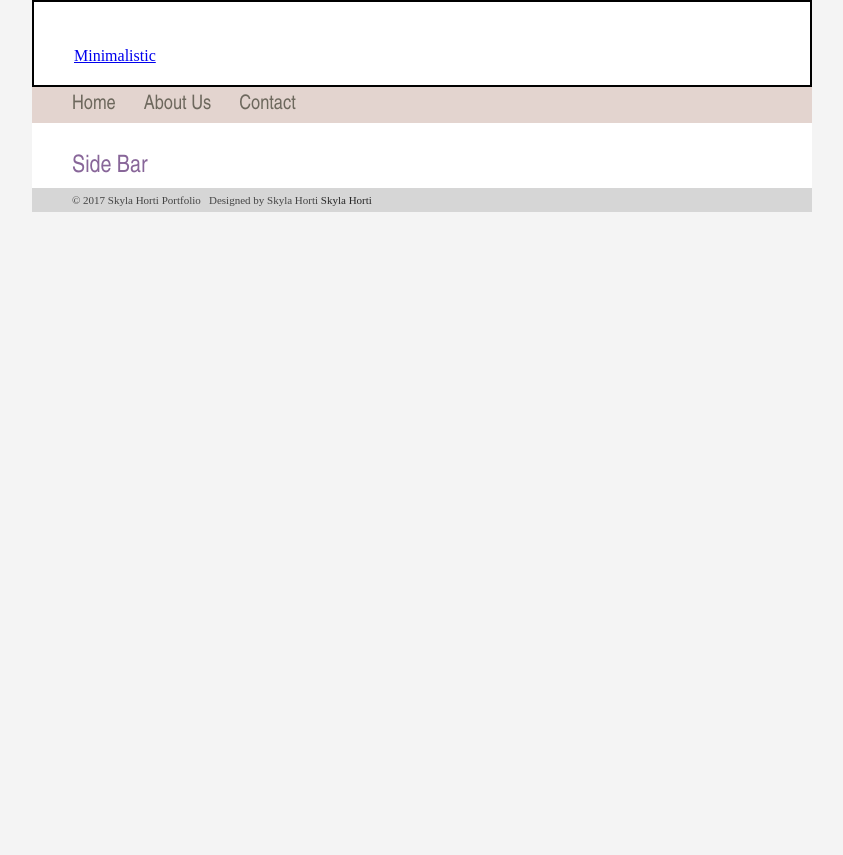
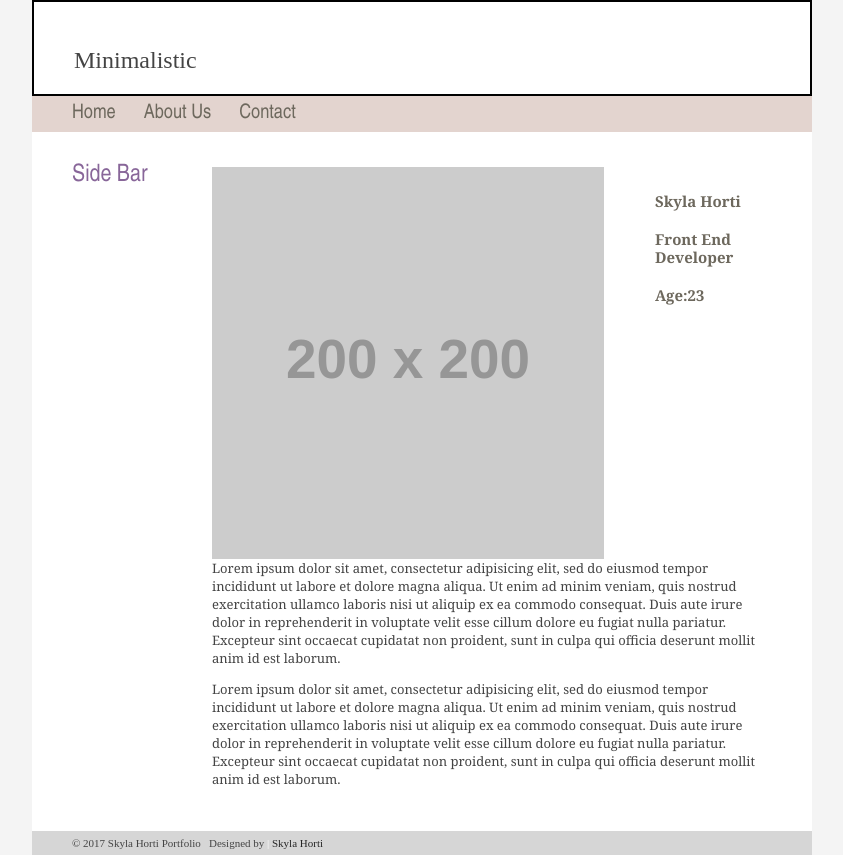
Before and after one commit to skywalker2020/website, a plain HTML site: page about.html in a window 1280 px wide. Shown: the whole page, without its empty margins (218-1061 px from the left). Before the commit the page ends 800 px from the top, so only its background shows below. Drawn offline with Linux system fonts and the light colour scheme; placeholder pictures from the web are drawn by us.

Commit message:
added contact and about info

```diff
--- a/about.html
+++ b/about.html
@@ -1,20 +1,22 @@
 <!DOCTYPE html>
 <html lang="en">
+
 <head>
   <meta charset="UTF-8">
   <meta name="viewport" content="width=device-width, initial-scale=1.0">
   <meta http-equiv="X-UA-Compatible" content="ie=edge">
-  <title>About Us</title>
+  <title>About</title>
   <link rel="stylesheet" href="css/style.css">
   <script src="js/scripts.js"></script>
 </head>
-<body>
+
+<body id="about-page">
   <div class="container">
     <header class="header">
-      <a href="/">Minimalistic</a>
+      <a class="link-title" href="/">Minimalistic</a>
     </header>
     <nav class="menu">
-      <a href="/">Home</a> &nbsp; &nbsp; &nbsp;
+      <a href="index.html">Home</a> &nbsp; &nbsp; &nbsp;
       <a href="about.html">About Us</a> &nbsp; &nbsp; &nbsp;
       <a href="contact.html">Contact</a> &nbsp; &nbsp; &nbsp;
     </nav>
@@ -22,12 +24,38 @@
       <h1>Side Bar</h1>
     </aside>
     <article class="main">
+      <div id="home-image">
+        <img src="http://placehold.it/200px100?text=Profile+Image" alt="home image">
+      </div>
+      <div id="profile-info">
+        <h2>Skyla Horti</h2>
+        <h2>Front End Developer</h2>
+        <h2>Age:23</h2>
+      </div>
+      <div class="description"></div>
+      <p>Lorem ipsum dolor sit amet, consectetur adipisicing elit, sed do
+        eiusmod tempor incididunt ut labore et dolore magna aliqua. Ut enim ad
+         minim veniam, quis nostrud exercitation ullamco laboris nisi ut aliquip
+          ex ea commodo consequat. Duis aute irure dolor in reprehenderit in
+          voluptate velit esse cillum dolore eu fugiat nulla pariatur.
+          Excepteur sint occaecat cupidatat non proident, sunt in culpa qui
+          officia deserunt mollit anim id est laborum.</p>
+
+      <p>Lorem ipsum dolor sit amet, consectetur adipisicing elit, sed do
+        eiusmod tempor incididunt ut labore et dolore magna aliqua. Ut enim ad
+        minim veniam, quis nostrud exercitation ullamco laboris nisi ut aliquip
+         ex ea commodo consequat. Duis aute irure dolor in reprehenderit in
+         voluptate velit esse cillum dolore eu fugiat nulla pariatur. Excepteur
+          sint occaecat cupidatat non proident, sunt in culpa qui officia
+          deserunt mollit anim id est laborum.</p>
+
     </article>
     <footer>
-      &copy; 2017 Skyla Horti Portfolio &nbsp; Designed by Skyla Horti
+      &copy; 2017 Skyla Horti Portfolio &nbsp; Designed by <span class="seperator">|</span>
       <a href="http://www.skylahorti.com">Skyla Horti</a>
     </footer>
   </div>
 
 </body>
+
 </html>
--- a/css/style.css
+++ b/css/style.css
@@ -92,3 +92,29 @@ footer a {
   color: #fff;
   font-size: 11px;
 }
+
+/************About Page Styles**************/
+
+#about-page #home-image img {
+  width: 70%;
+  float: left;
+}
+
+#about-page #profile-info {
+  float: right;
+  width: 20%;
+  margin: 5px;
+}
+
+#about-page .description {
+  clear: both;
+  margin-top: 29px;
+}
+
+/***********contact page*********/
+#contact #form {
+  width: 500px;
+  border: 2px solid black;
+  padding: 10px 10px 10px 10px;
+  margin: 0 auto;
+}
```
Also changed, not shown: contact.html (+36 -6 lines), index.html (+1 -1 lines).
